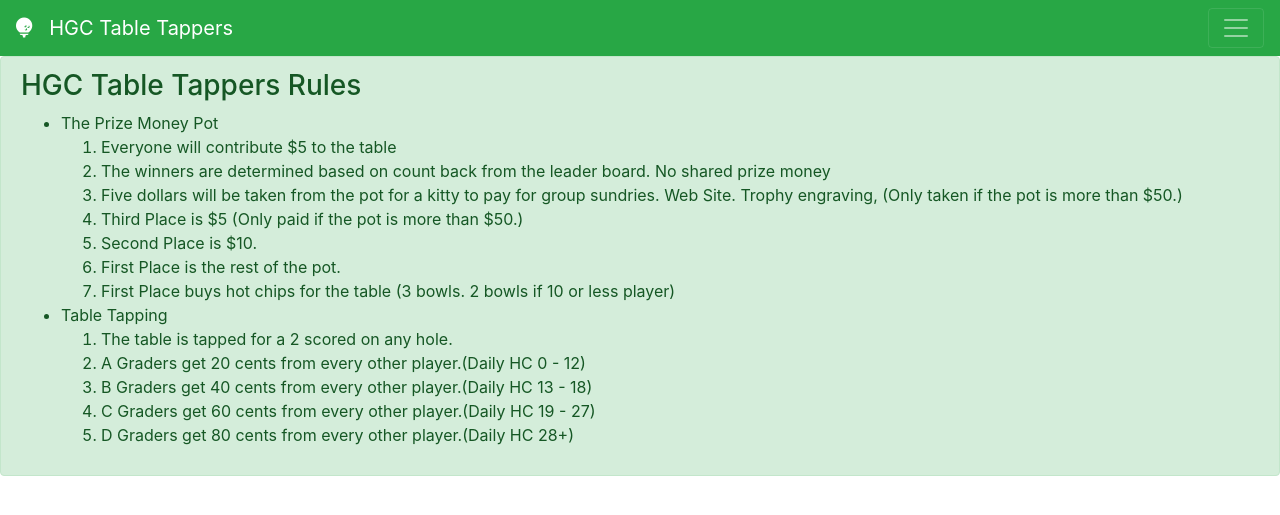
After one commit to backland/HGCTT, a PHP site: page /Rules.php in a window 1280 px wide. The commit adds this page. Shown: the top 515 px of the page. Run offline with PHP 8.4, Linux system fonts and the light colour scheme; some libraries are stand-ins or nearby versions.

Commit message:
Added Rules Page

```diff
--- a/Navigation.php
+++ b/Navigation.php
@@ -9,6 +9,9 @@
       </button>
       <div class="navbar-collapse collapse" id="navbarsExample01" style="">
         <ul class="navbar-nav mr-auto">
+          <li class="nav-item">
+            <a class="nav-link" href="Rules.php">Rules</span></a>
+          </li>
           <li class="nav-item">
             <a class="nav-link" href="ViewBookings.php?Day=Sat">Current Booking Sheets</span></a>
           </li>
--- /dev/null
+++ b/Rules.php
@@ -0,0 +1,33 @@
+
+<?php
+//  error_reporting(0);
+  require "Header.php";
+  require "Navigation.php";
+?>
+<div class="alert alert-success" role="alert">
+<h3>HGC Table Tappers Rules</h3>
+<ul>
+<li>The Prize Money Pot
+<ol>
+ <li>Everyone will contribute $5 to the table</li>
+ <li>The winners are determined based on count back from the leader board. No shared prize money</li>
+ <li>Five dollars will be taken from the pot for a kitty to pay for group sundries. Web Site. Trophy engraving, (Only taken if the pot is more than $50.)</li>
+ <li>Third Place is $5 (Only paid if the pot is more than $50.)</li>
+ <li>Second Place is $10.</li>
+ <li>First Place is the rest of the pot.</li>
+ <li>First Place buys hot chips for the table (3 bowls. 2 bowls if 10 or less player)</li>
+</ol>
+</li>
+<li>Table Tapping
+  <ol>
+    <li>The table is tapped for a 2 scored on any hole.</li>
+    <li>A Graders get 20 cents from every other player.(Daily HC  0 - 12)</li>
+    <li>B Graders get 40 cents from every other player.(Daily HC 13 - 18)</li>
+    <li>C Graders get 60 cents from every other player.(Daily HC 19 - 27)</li>
+    <li>D Graders get 80 cents from every other player.(Daily HC 28+)</li>
+  </ol>
+</li>
+</ul>
+
+<?php require "Footer.php";
+?>
```
